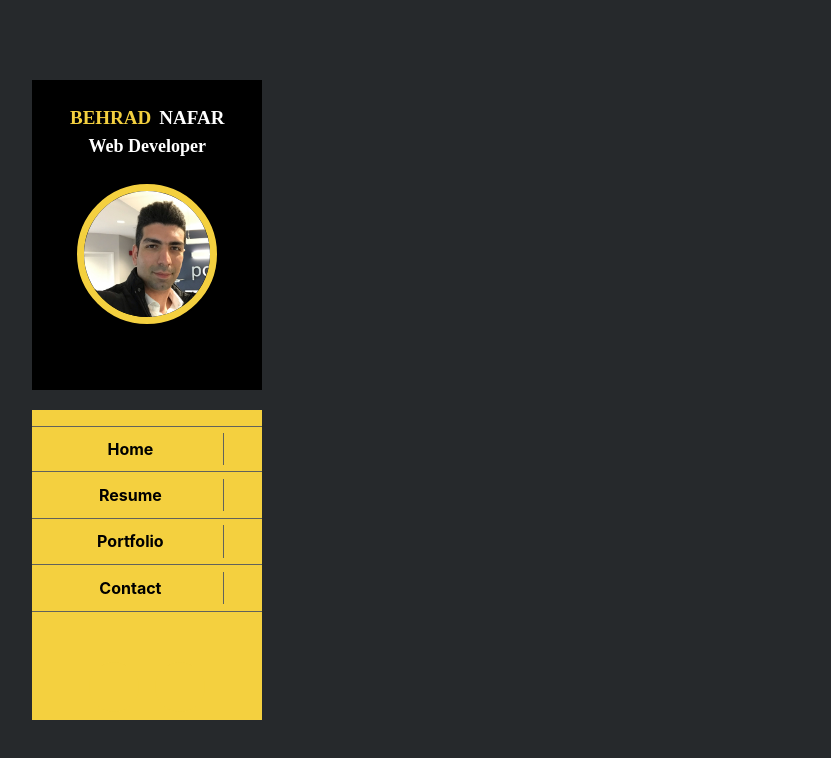
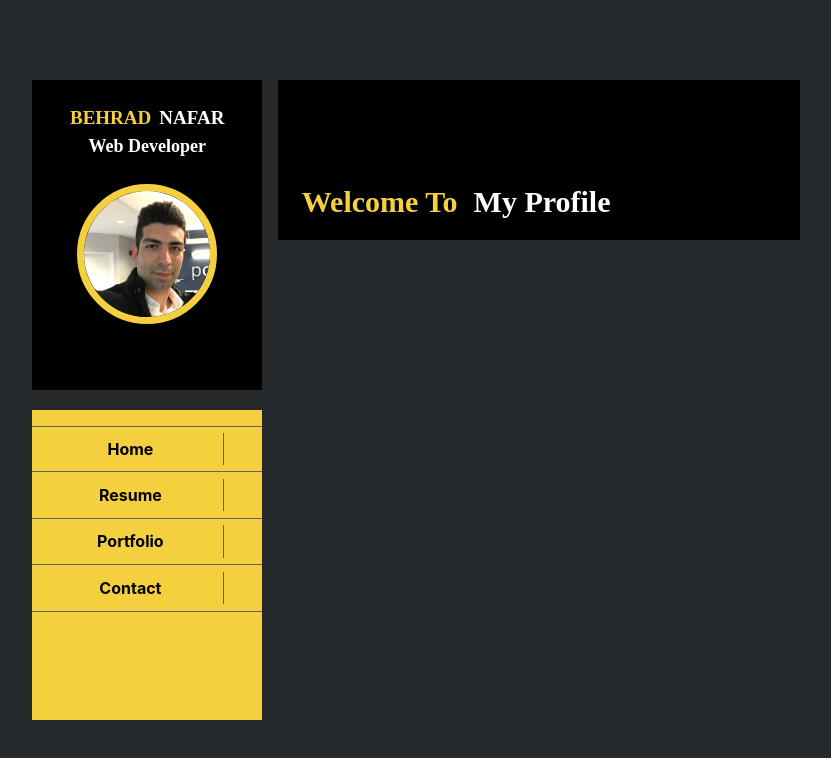
Before and after one commit to Behradnafar/behradsite, a React (Create React App) app: page / in a window 1280 px wide. Shown: the top 758 px of the page, without its empty margins (224-1055 px from the left). Built offline with nearby package versions, Linux system fonts and the light colour scheme; some icons are missing; a web font is replaced by a local one.

Commit message:
Added Header

```diff
--- a/public/css/styles.css
+++ b/public/css/styles.css
@@ -13,13 +13,13 @@
 .profile {
     background: #000000;
     height: 48.5%;
-    width: 30%;
+    width: 100%;
 }
 
 .Menu {
     background: #000000;
     height: 48.5%;
-    width: 30%;
+    width: 100%;
 }
 
 .btn-success {
@@ -62,6 +62,11 @@
     background-color: #f4d03f;
 }
 
+.bg-black {
+    background-color: #000000;
+
+}
+
 @font-face {
     font-family: 'OswaldBold';
     src: url('fonts/OswaldBold.eot');
@@ -86,6 +91,10 @@
 
 .font-19 {
     font-size: 19px;
+}
+
+.font-30 {
+    font-size: 30px;
 }
 
 .size-fit-content {
@@ -116,12 +125,24 @@
     height: 15%;
 }
 
+.h-25 {
+    height: 25%;
+}
+
 .h-60 {
     height: 60%;
 }
 
 .w-15 {
     width: 15%;
+}
+
+.w-30 {
+    width: 30%;
+}
+
+.w-68 {
+    width: 68%;
 }
 
 .w-85 {
--- /dev/null
+++ b/src/components/containers/Header.jsx
@@ -0,0 +1,12 @@
+import React from 'react';
+
+const Header = () => {
+    return (
+        <div className='d-flex align-items-end bg-black h-25 font-30 font-oswald font-weight-bold'>
+            <p className='text-custom-yellow ml-4 mr-3'>Welcome To</p>
+            <p className='text-white'>My Profile</p>
+        </div>
+     );
+}
+
+export default Header;
--- a/src/components/containers/Main.jsx
+++ b/src/components/containers/Main.jsx
@@ -1,14 +1,21 @@
 import React from 'react';
 import Profile from './Profile';
 import Menu from './Menu';
+import Header from './Header';
 
 const Main = () => {
     return (
-        <div className='d-flex flex-column main m-auto justify-content-between'>
-            <Profile/>
-            <Menu/>
+        <div className='d-flex main m-auto justify-content-between'>
+            <div className='d-flex flex-column justify-content-between w-30'>
+                <Profile />
+                <Menu />
+            </div>
+            <div className='d-flex flex-column w-68'>
+                <Header/>
+            </div>
         </div>
-     );
+
+    );
 };
 
 export default Main;
```
